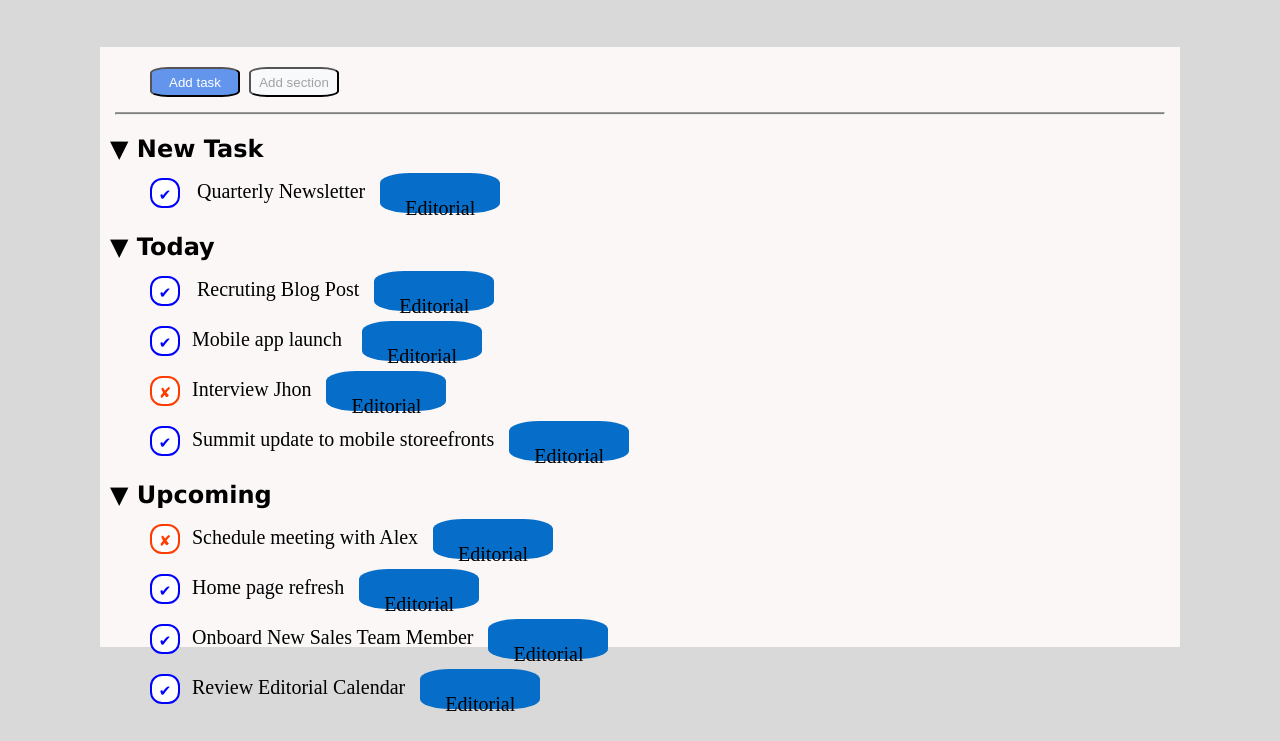
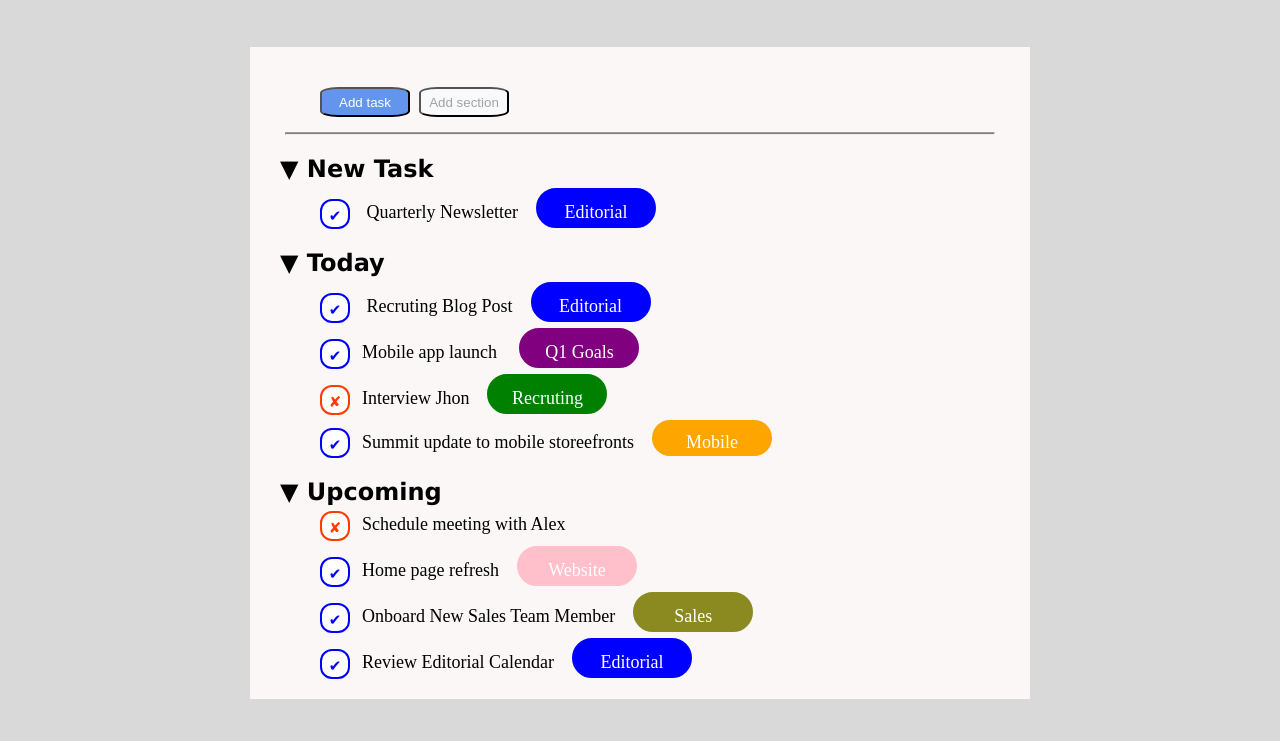
Before and after one commit to Angelorapana/html-css-toboolist, a plain HTML site: page index.html in a window 1280 px wide. Shown: the part 59-800 px from the top of the page. Drawn offline with Linux system fonts and the light colour scheme.

Commit message:
revisione finale

```diff
--- a/index.html
+++ b/index.html
@@ -26,19 +26,19 @@
            <hr>
        <section>
             <h2> &#9660; New Task</h2>
-            <p class="paragraph"><span class="circle circle-v" >&#10004;</span> Quarterly Newsletter<span class="bigcircle">Editorial</span></p>
+            <p class="paragraph"><span class="circle circle-v" >&#10004;</span> Quarterly Newsletter<span class="bigcircle Editorial">Editorial</span></p>
            <h2> &#9660; Today</h2>
            <p class="paragraph"> <span class="circle circle-v" > &#10004; </span>
-           Recruting Blog Post<span class="bigcircle">Editorial</span></p>
-             <p class="paragraph"> <span class="circle circle-v" >&#10004;</span>Mobile app launch <span class="bigcircle">Editorial</span></p>
-              <p class="paragraph"> <span class="circle circle-x" >&#10008;</span>Interview Jhon<span class="bigcircle">Editorial</span></p>
-              <p class="paragraph"> <span class="circle circle-v" >&#10004;</span>Summit update to mobile storeefronts<span class="bigcircle">Editorial</span></p>
+           Recruting Blog Post<span class="bigcircle Editorial">Editorial</span></p>
+             <p class="paragraph"> <span class="circle circle-v" >&#10004;</span>Mobile app launch <span class="bigcircle q1">Q1 Goals</span></p>
+              <p class="paragraph"> <span class="circle circle-x" >&#10008;</span>Interview Jhon<span class="bigcircle recruting">Recruting</span></p>
+              <p class="paragraph"> <span class="circle circle-v" >&#10004;</span>Summit update to mobile storeefronts<span class="bigcircle mobile">Mobile</span></p>
 
            <h2> &#9660; Upcoming</h2>
-            <p class="paragraph"> <span class="circle circle-x" >&#10008;</span>Schedule meeting with Alex<span class="bigcircle">Editorial</span></p>
-             <p class="paragraph"><span class="circle circle-v" >&#10004;</span>Home page refresh<span class="bigcircle">Editorial</span></p>
-             <p class="paragraph"> <span class="circle circle-v" >&#10004;</span>Onboard New Sales Team Member<span class="bigcircle">Editorial</span></p>
-            <p class="paragraph"><span class="circle circle-v" >&#10004;</span>Review Editorial Calendar<span class="bigcircle">Editorial</span></p>
+            <p class="paragraph"> <span class="circle circle-x" >&#10008;</span>Schedule meeting with Alex</p>
+             <p class="paragraph"><span class="circle circle-v" >&#10004;</span>Home page refresh<span class="bigcircle web">Website</span></p>
+             <p class="paragraph"> <span class="circle circle-v" >&#10004;</span>Onboard New Sales Team Member<span class="bigcircle sales">Sales</span></p>
+            <p class="paragraph"><span class="circle circle-v" >&#10004;</span>Review Editorial Calendar<span class="bigcircle Editorial">Editorial</span></p>
 
 
            </section>
--- a/style.css
+++ b/style.css
@@ -20,11 +20,13 @@ h1{
 }
 
 main{
+    padding:20px;
     background-color: rgb(251, 247, 247);
-    height: 600px;
     margin-top: 50px;
-    margin-left: 100px;
-    margin-right: 100px;}
+    margin-left: 250px;
+    margin-right: 250px;
+    margin-bottom: 10px
+;}
 
 .onlybutton{
    background-color: cornflowerblue;
@@ -63,9 +65,10 @@ body{
 .paragraph{
     font-family: 'Times New Roman', Times, serif;
     margin: left 10%; ;
-    margin-top: 10px;
+    margin-top: 5px;
     padding-left: 50px;
-    font-size: 20px;
+    font-size: 18px;
+    line-height: 8px;
 }
 
 hr{
@@ -108,15 +111,45 @@ line-height: 30px;
 }
 
 .bigcircle{
-padding: 20px;
-border-radius: 25%;
-margin-left: 15px;
+padding: 18px;
+border-radius: 999px;
+margin-left: 18px;
 width: 120px;
-height: 30px;
-background-color: rgb(6, 109, 200);
+height: 25px;
 text-align: center;
-border: 1px solid rgb(6, 109, 200));
 display: inline-block;
-vertical-align: middle;
-line-height: 30px;
+line-height: 8px;
+color: white;
+font-size: 18px;
 }
+
+.Editorial {
+background-color: blue;
+border: 2px solid blue;
+}
+
+.q1{
+    background-color: purple;
+    border: 2px solid purple;
+}
+
+.recruting{
+    background-color: green;
+    border: 2px solid green;
+}
+
+.mobile{
+    background-color: orange;
+    background-color: 2px solid orange;
+}
+
+.web{
+    background-color: pink;
+    border: 2px solid pink;
+}
+
+
+.sales{
+    background-color: rgb(138, 138, 33);
+    border: 2px solid rgb(138, 138, 33);
+}
```
